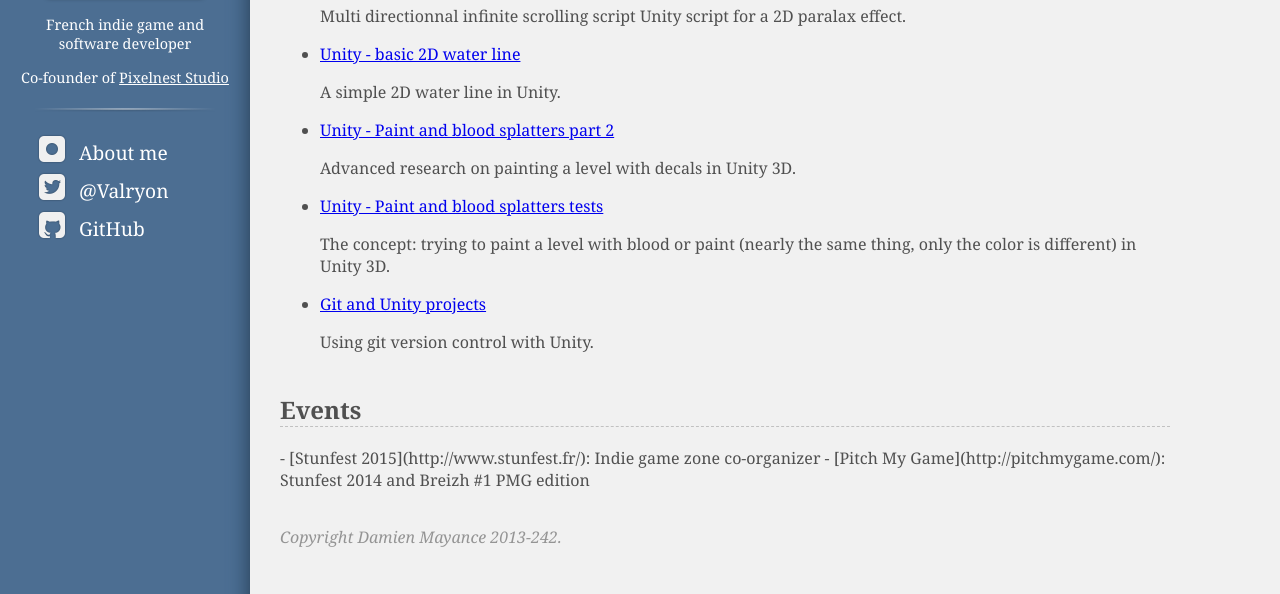
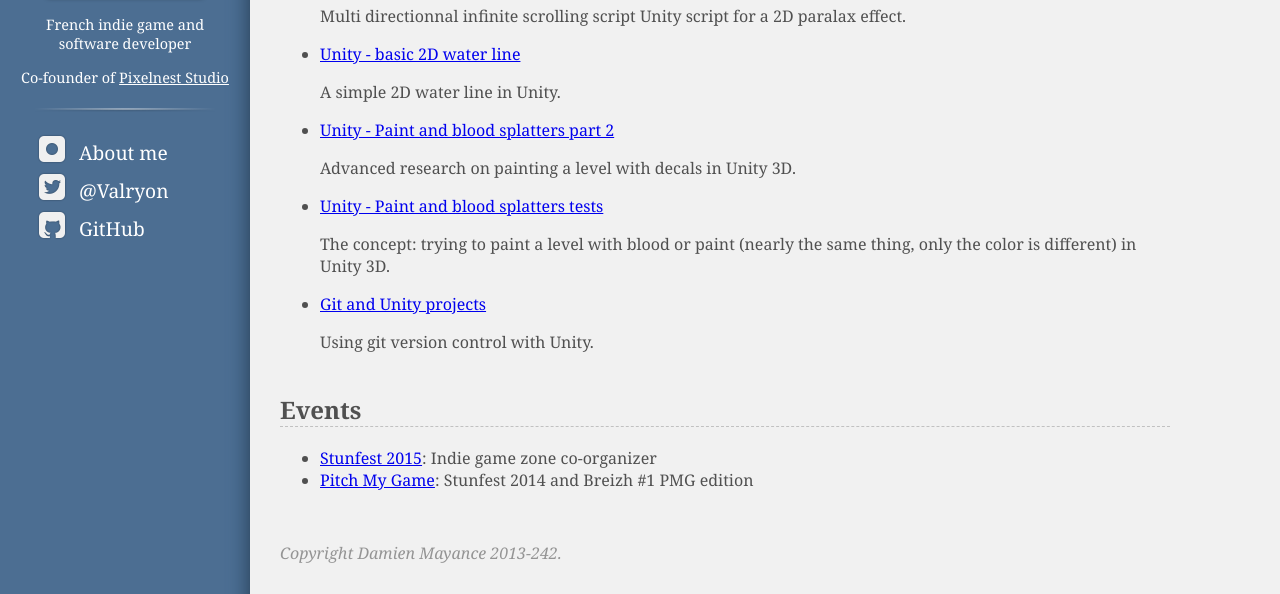
Before and after one commit to valryon/valryon.github.io, a Jekyll site: the page built from index.html, in a window 1280 px wide and 900 px high, scrolled down 7137 px, cut to the strip 306-900 px from the top of the window. Built offline with Jekyll 4.4.1, drawn with Linux system fonts in a browser that asks for light colours.

Commit message:
Update index.html

```diff
--- a/index.html
+++ b/index.html
@@ -63,5 +63,7 @@ title: Indie game and software developer
 
 <h2>Events</h2>
 
-- [Stunfest 2015](http://www.stunfest.fr/): Indie game zone co-organizer
-- [Pitch My Game](http://pitchmygame.com/): Stunfest 2014 and Breizh #1 PMG edition
+<ul>
+  <li><a href="http://www.stunfest.fr/">Stunfest 2015</a>: Indie game zone co-organizer </li>
+  <li><a href="http://pitchmygame.com/">Pitch My Game</a>: Stunfest 2014 and Breizh #1 PMG edition </li>
+</ul>
```
